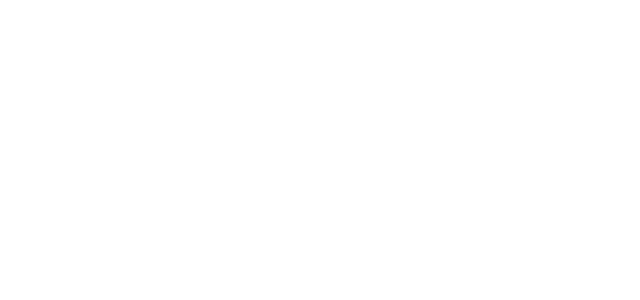
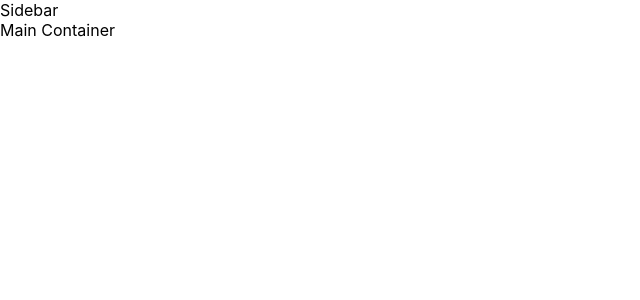
Before and after one commit to samrat1223/react-slack-clone, a React (Create React App) app: page /slack in a window 1280 px wide. Shown: the top 300 px of the page, without its empty margins (0-640 px from the left). Built offline with nearby package versions, Linux system fonts and the light colour scheme.

Commit message:
Added MainContainer,Sidebar,Slack Component

```diff
--- a/src/components/App.js
+++ b/src/components/App.js
@@ -1,6 +1,6 @@
 import React , {Component} from 'react';
 import {Switch,Route} from 'react-router-dom';
-import {SignIn} from './';
+import {SignIn,Slack} from './';
 
 
 
@@ -27,7 +27,7 @@
           <Switch>
             <Route exact path ="/" component={SignIn} />
              <Route exact path ="/home" component={Home} />
-              <Route exact path ="/some" component={Some} />
+              <Route exact path ="/slack" component={Slack} />
           </Switch>
 
         </div>
--- /dev/null
+++ b/src/components/MainContainer.js
@@ -0,0 +1,10 @@
+import React, {Component} from 'react';
+
+ class MainComponent extends Component {
+	render() {
+		return <div>Main Container</div>;
+	}
+}
+
+
+export default MainComponent ;
--- /dev/null
+++ b/src/components/Sidebar.js
@@ -0,0 +1,10 @@
+import React, {Component} from 'react';
+
+ class Sidebar extends Component {
+	render() {
+		return <div>Sidebar</div>;
+	}
+}
+
+
+export default Sidebar ;
--- /dev/null
+++ b/src/components/Slack.js
@@ -0,0 +1,14 @@
+import React, {Component} from 'react';
+import {Sidebar,MainContainer} from './';
+
+ class Slack extends Component {
+	render() {
+		return 	<div>
+        <Sidebar/>
+		<MainContainer/>
+		</div>;
+	}
+}
+
+
+export default Slack ;
```
Also changed, not shown: src/components/index.js (+8 -2 lines).
